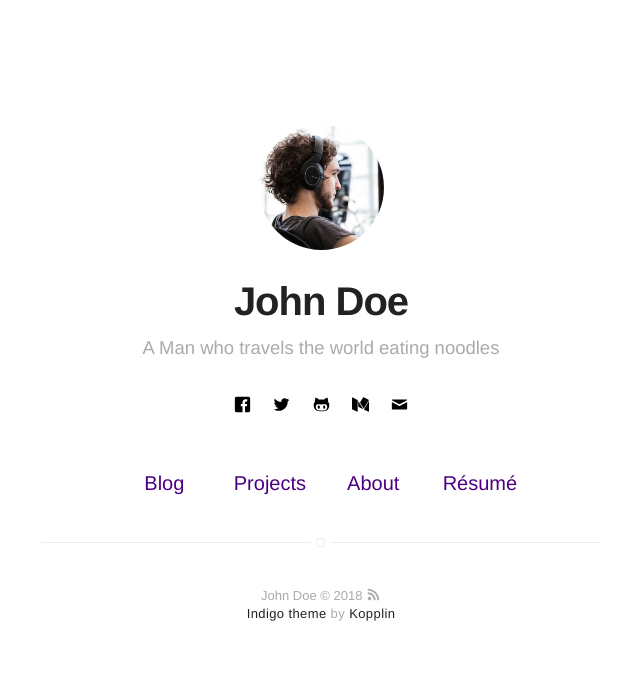
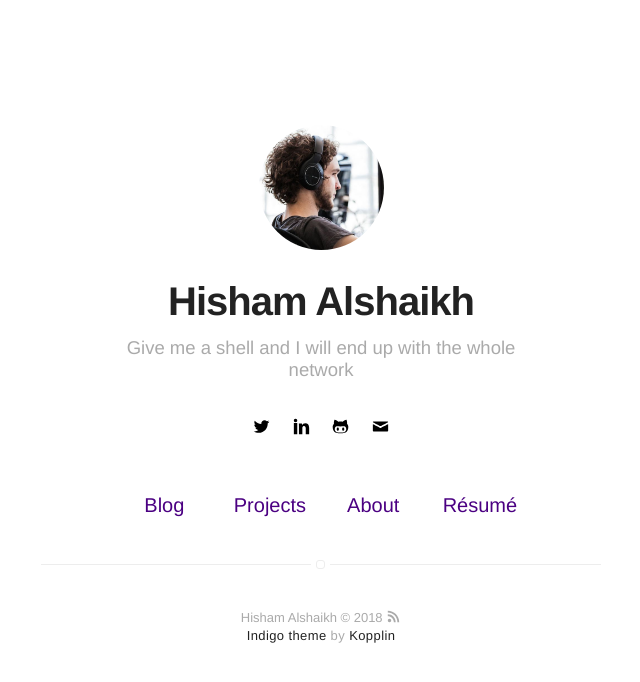
Before and after one commit to h15h4m/h15h4m.github.io, a Jekyll site: the page built from index.html, in a window 1280 px wide. Shown: the top 682 px of the page, without its empty margins (319-959 px from the left). Built offline with Jekyll 4.4.1, drawn with Linux system fonts in a browser that asks for light colours.

Commit message:
Update _config.yml

```diff
--- a/_config.yml
+++ b/_config.yml
@@ -1,6 +1,6 @@
 # main text of home
-name: John Doe
-bio: A Man who travels the world eating noodles
+name: Hisham Alshaikh
+bio: Give me a shell and I will end up with the whole network
 
 # twitter summary info
 description: A blog about technology and stuff related
@@ -34,27 +34,27 @@ disqus:
   categories: [blog, project] # only show disqus for posts that have these categories
 
 # if you don't have any of social below, comment the line
-facebook: myfacebook
-twitter: mytwitter
+#facebook: myfacebook
+twitter: h1sh4m
 # google: mygoogle
 # instagram: myinstagram
 # pinterest: mypinterest
-# linkedin: mylinkedin
+linkedin: halshaikh
 # youtube: myyoutube
 # spotify: myspotify
-github: mygithub
+github: h15h4m
 # lastfm: mylastfm
 # stackoverflow: 7044681/mystackoverflow
 # quora: userquora
 # reddit: username
-medium: medium
+# medium: medium
 # vimeo: myvimeo
 # lanyrd: mylanyrd
-email: myemail@gmail.com
+email: someone@someone.com
 
 authors:
-    johndoe:
-        name: John Doe
+    h15h4m:
+        name: Hisham Alshaikh
         bio: A Man who travels the world eating noodles
         external-image: false
         picture: assets/images/profile.jpg
```
